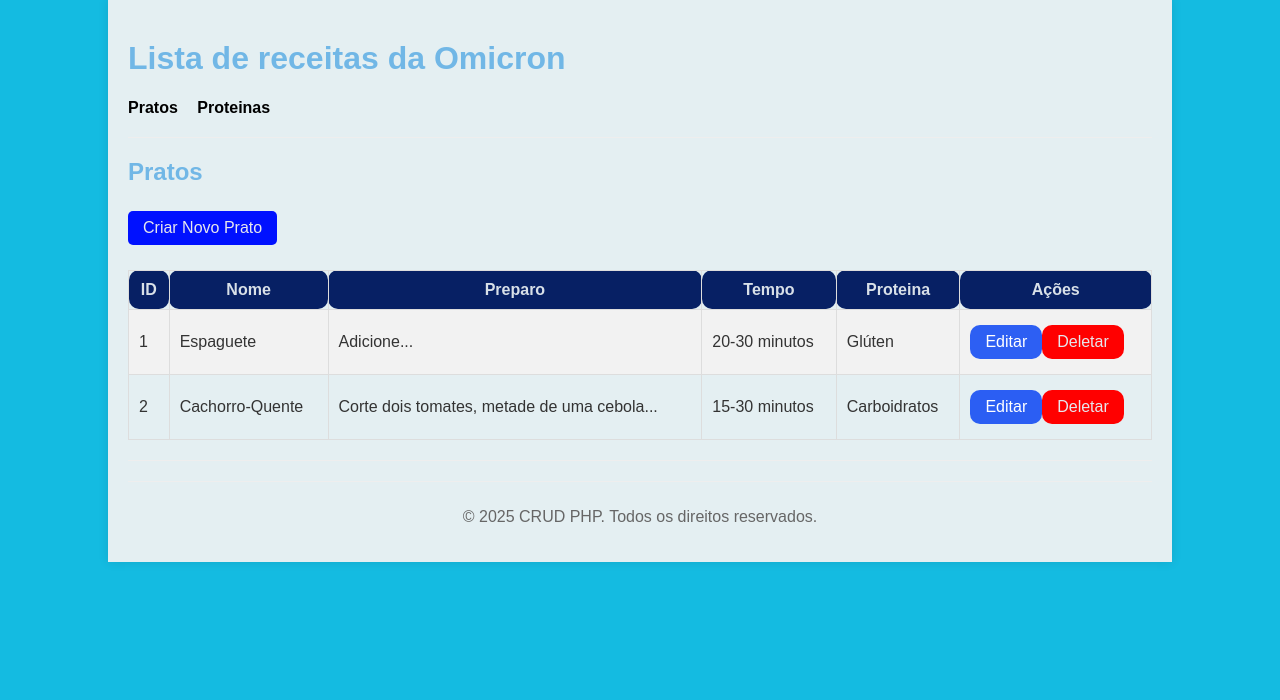
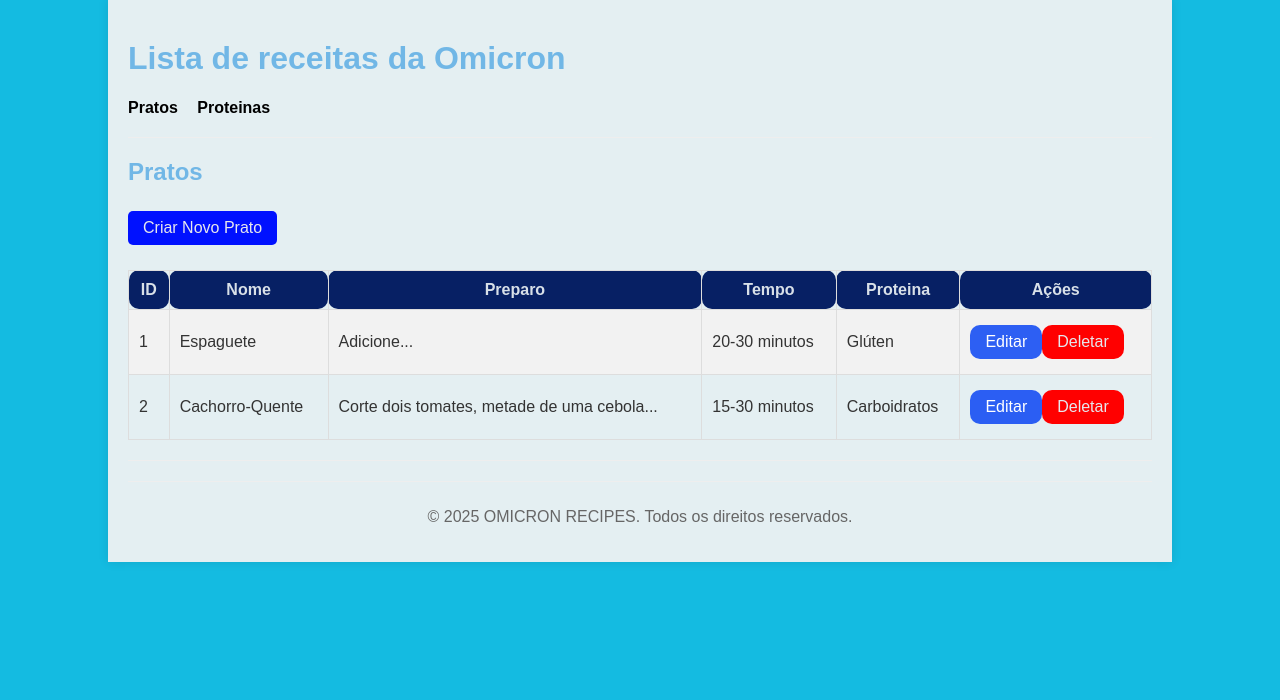
Before and after one commit to psbueno27/Aplicacao-CRUD-receitas, a PHP site: page / in a window 1280 px wide. Shown: the part 21-721 px from the top of the page. Run offline with PHP 8.4, Linux system fonts and the light colour scheme; data comes from the database, SQL or seed files in the repository.

Commit message:
Update footer copyright text to OMICRON RECIPES

```diff
--- a/views/includes/footer.php
+++ b/views/includes/footer.php
@@ -1,6 +1,6 @@
         <hr>
         <footer>
-            <p>&copy; <?php echo date("Y"); ?> CRUD PHP. Todos os direitos reservados.</p>
+            <p>&copy; <?php echo date("Y"); ?> OMICRON RECIPES. Todos os direitos reservados.</p>
         </footer>
     </div>
 </body>
```
